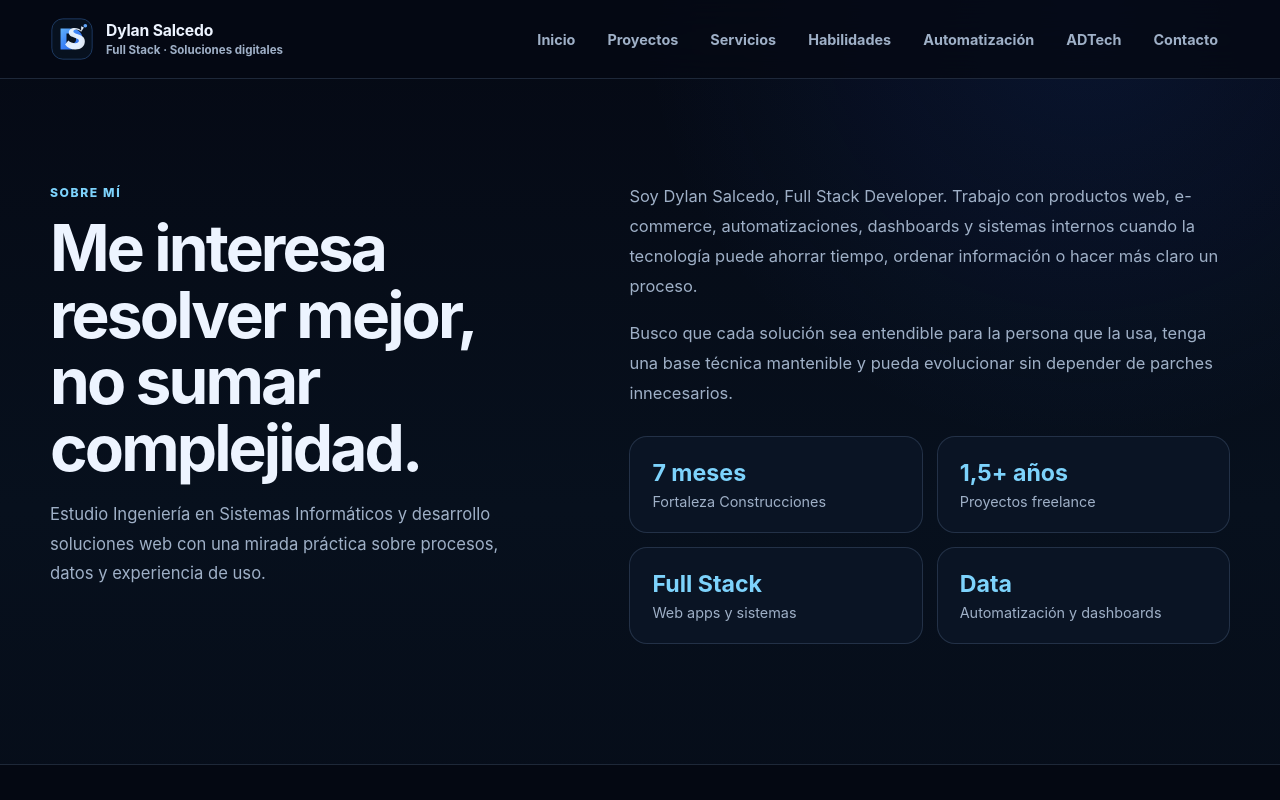
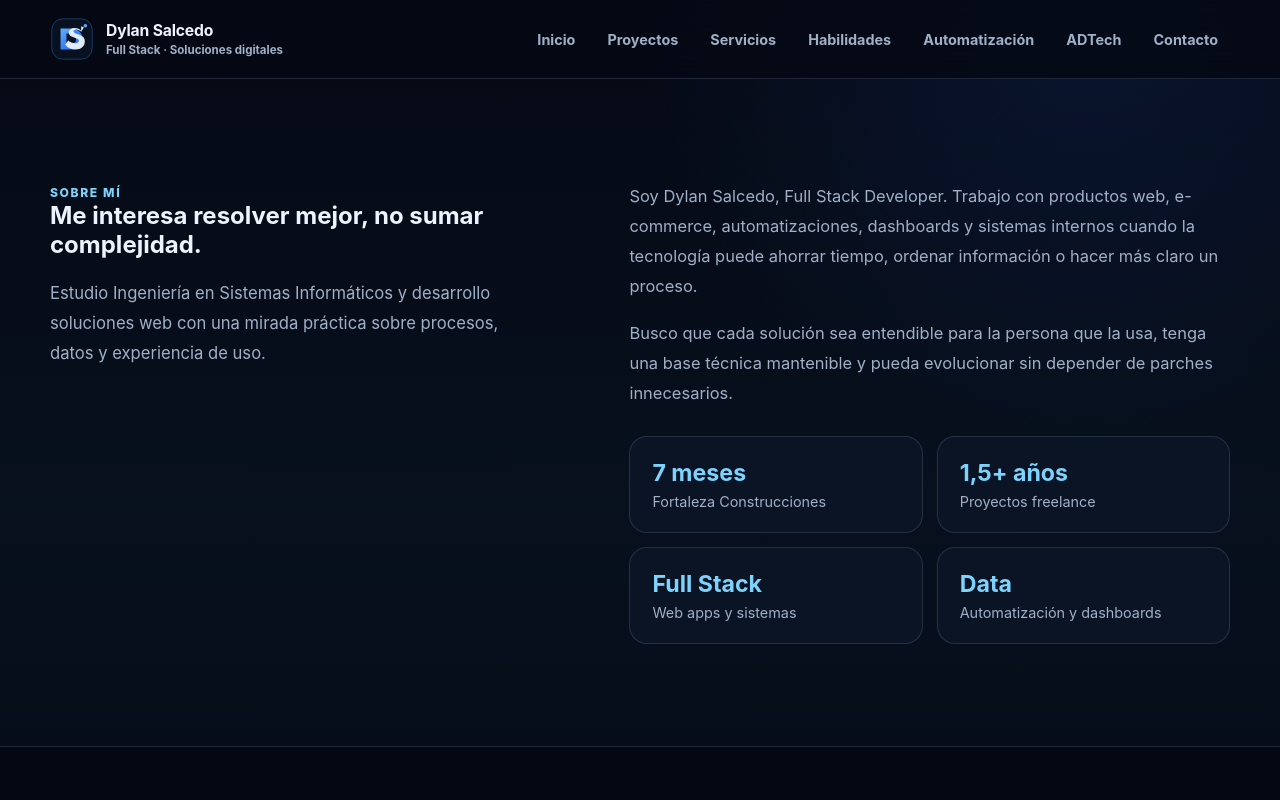
Before and after one commit to DylanDev08/Portfolio-Dylan, a React (Vite) app in the folder frontend/: page /sobre-mi in a window 1280 px wide. Shown: the top 800 px of the page. Built offline with nearby package versions, Linux system fonts and the light colour scheme; no server answers.

Commit message:
a11y: use h1 for about route title

```diff
--- a/frontend/src/features/profile/components/AboutSection.jsx
+++ b/frontend/src/features/profile/components/AboutSection.jsx
@@ -8,6 +8,7 @@ export function AboutSection() {
           eyebrow="Sobre mí"
           title="Me interesa resolver mejor, no sumar complejidad."
           description="Estudio Ingeniería en Sistemas Informáticos y desarrollo soluciones web con una mirada práctica sobre procesos, datos y experiencia de uso."
+          headingLevel="h1"
         />
 
         <div className="about-copy">
```
